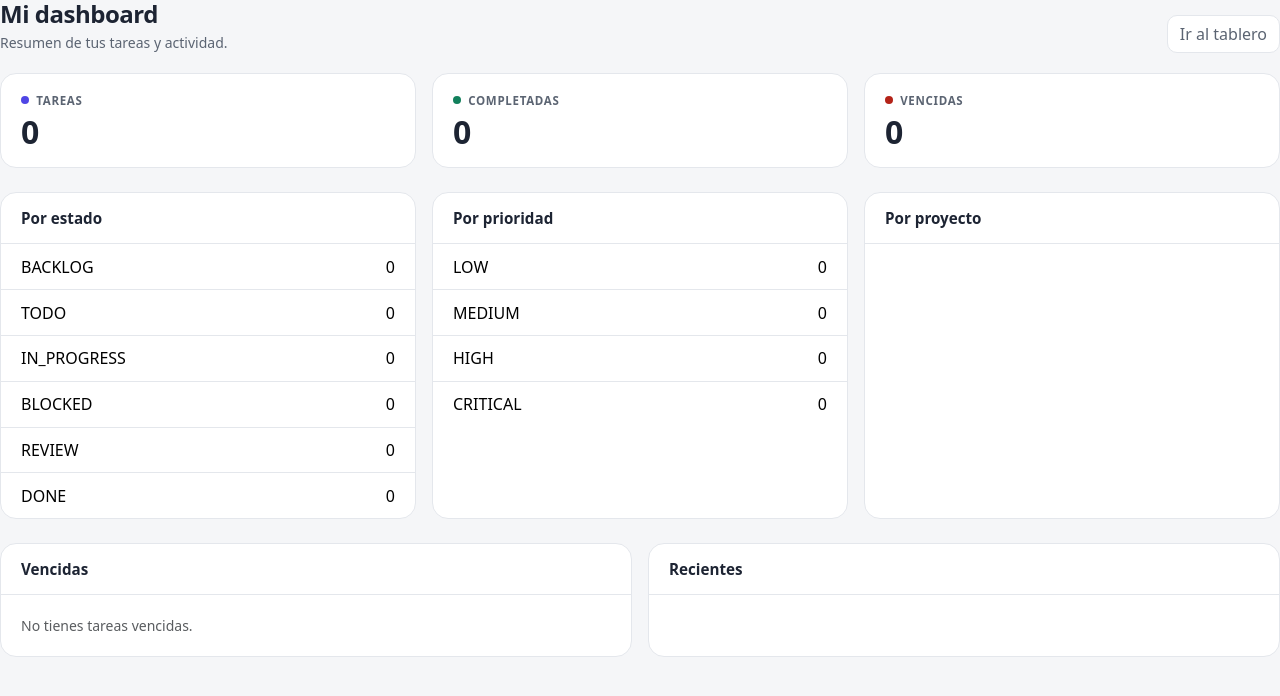
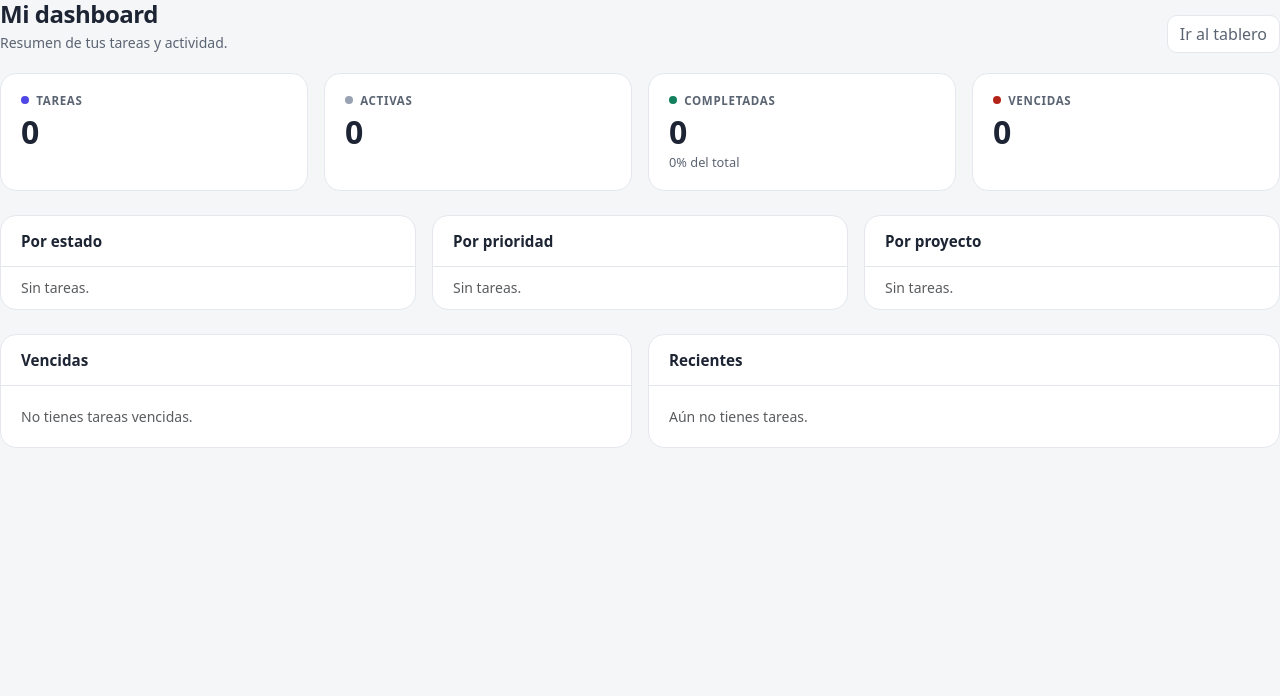
Before and after one commit to YACSCH/PersonalKanban, an ASP.NET Core app: page /Home/Dashboard in a window 1280 px wide. Shown: the top 696 px of the page. Run offline with ASP.NET Core 8, Linux system fonts and the light colour scheme; data comes from the database, SQL or seed files in the repository; the project's own start-up code is not run, and a stand-in starts its controllers and pages.

Commit message:
Dashboard: métricas completas y distribución por estado, prioridad y proyecto

```diff
--- a/Views/Home/Dashboard.cshtml
+++ b/Views/Home/Dashboard.cshtml
@@ -1,6 +1,12 @@
 @model DashboardViewModel
 @{
     ViewData["Title"] = "Dashboard";
+
+    var statusRows = Model.TasksByStatus.Where(r => r.Count > 0).ToList();
+    var priorityRows = Model.TasksByPriority.Where(r => r.Count > 0).ToList();
+    var projectRows = Model.TasksByProject.Where(r => r.Count > 0).ToList();
+    Func<int, int> percent = count =>
+        Model.TotalTasks == 0 ? 0 : (int)Math.Round(count * 100.0 / Model.TotalTasks);
 }
 
 <div class="page-head">
@@ -12,18 +18,23 @@
 </div>
 
 <div class="stat-grid">
-    <div class="stat-card">
+    <a class="stat-card" asp-controller="Home" asp-action="Index">
         <span class="stat-label">Tareas</span>
         <div class="stat-value">@Model.TotalTasks</div>
-    </div>
-    <div class="stat-card accent-success">
+    </a>
+    <a class="stat-card accent-neutral" asp-controller="Home" asp-action="Index">
+        <span class="stat-label">Activas</span>
+        <div class="stat-value">@Model.ActiveTasks</div>
+    </a>
+    <a class="stat-card accent-success" asp-controller="Home" asp-action="Index">
         <span class="stat-label">Completadas</span>
         <div class="stat-value">@Model.CompletedTasks</div>
-    </div>
-    <div class="stat-card accent-danger">
+        <div class="stat-note">@Model.CompletionRate% del total</div>
+    </a>
+    <a class="stat-card accent-danger" asp-controller="Home" asp-action="Overdue">
         <span class="stat-label">Vencidas</span>
         <div class="stat-value">@Model.OverdueCount</div>
-    </div>
+    </a>
 </div>
 
 <div class="content-grid three mb-section">
@@ -31,9 +42,24 @@
         <div class="panel-head"><h2 class="panel-title">Por estado</h2></div>
         <table class="table table-sm">
             <tbody>
-                @foreach (var row in Model.TasksByStatus)
+                @if (statusRows.Count == 0)
                 {
-                    <tr><td>@row.Key</td><td class="text-end">@row.Value</td></tr>
+                    <tr><td class="text-muted small">Sin tareas.</td></tr>
+                }
+                else
+                {
+                    @foreach (var row in statusRows)
+                    {
+                        <tr>
+                            <th scope="row" class="fw-normal">@row.Name</th>
+                            <td class="w-50">
+                                <div class="progress" style="height: 6px;">
+                                    <div class="progress-bar" style="width: @percent(row.Count)%"></div>
+                                </div>
+                            </td>
+                            <td class="text-end">@row.Count</td>
+                        </tr>
+                    }
                 }
             </tbody>
         </table>
@@ -42,9 +68,26 @@
         <div class="panel-head"><h2 class="panel-title">Por prioridad</h2></div>
         <table class="table table-sm">
             <tbody>
-                @foreach (var row in Model.TasksByPriority)
+                @if (priorityRows.Count == 0)
                 {
-                    <tr><td>@row.Key</td><td class="text-end">@row.Value</td></tr>
+                    <tr><td class="text-muted small">Sin tareas.</td></tr>
+                }
+                else
+                {
+                    @foreach (var row in priorityRows)
+                    {
+                        <tr>
+                            <th scope="row" class="fw-normal">
+                                <a asp-controller="Home" asp-action="Index" asp-route-PriorityId="@row.Id">@row.Name</a>
+                            </th>
+                            <td class="w-50">
+                                <div class="progress" style="height: 6px;">
+                                    <div class="progress-bar" style="width: @percent(row.Count)%"></div>
+                                </div>
+                            </td>
+                            <td class="text-end">@row.Count</td>
+                        </tr>
+                    }
                 }
             </tbody>
         </table>
@@ -53,9 +96,33 @@
         <div class="panel-head"><h2 class="panel-title">Por proyecto</h2></div>
         <table class="table table-sm">
             <tbody>
-                @foreach (var row in Model.TasksByProject)
+                @if (projectRows.Count == 0)
                 {
-                    <tr><td>@row.Key</td><td class="text-end">@row.Value</td></tr>
+                    <tr><td class="text-muted small">Sin tareas.</td></tr>
+                }
+                else
+                {
+                    @foreach (var row in projectRows)
+                    {
+                        <tr>
+                            <th scope="row" class="fw-normal">
+                                @if (row.Id > 0)
+                                {
+                                    <a asp-controller="Home" asp-action="Index" asp-route-ProjectId="@row.Id">@row.Name</a>
+                                }
+                                else
+                                {
+                                    @row.Name
+                                }
+                            </th>
+                            <td class="w-50">
+                                <div class="progress" style="height: 6px;">
+                                    <div class="progress-bar" style="width: @percent(row.Count)%"></div>
+                                </div>
+                            </td>
+                            <td class="text-end">@row.Count</td>
+                        </tr>
+                    }
                 }
             </tbody>
         </table>
@@ -65,33 +132,53 @@
 <div class="content-grid two">
     <section class="panel">
         <div class="panel-head"><h2 class="panel-title">Vencidas</h2></div>
-        @if (!Model.OverdueTasks.Any())
+        @if (Model.OverdueTasks.Count == 0)
         {
             <div class="panel-body text-muted small">No tienes tareas vencidas.</div>
         }
         else
         {
-            <ul class="list-group list-group-flush">
+            <div class="list-group list-group-flush">
                 @foreach (var task in Model.OverdueTasks)
                 {
-                    <li class="list-group-item d-flex justify-content-between gap-3">
-                        <span>#@task.Id · @task.Title</span>
-                        <span class="text-danger small text-nowrap">@task.DueDate?.ToString("dd/MM/yyyy HH:mm")</span>
-                    </li>
+                    <button type="button"
+                            class="list-group-item list-group-item-action d-flex justify-content-between align-items-start gap-3 w-100 text-start"
+                            data-modal-url="@Url.Action("Details", "Tasks", new { id = task.Id })">
+                        <span>
+                            <span class="d-block fw-semibold">#@task.Id · @task.Title</span>
+                            <span class="small text-muted">@task.Priority.Name · @(task.Project?.Name ?? "Sin proyecto")</span>
+                        </span>
+                        <span class="small text-danger text-nowrap">@task.DueDate?.ToString("dd/MM/yyyy")</span>
+                    </button>
                 }
-            </ul>
+            </div>
         }
     </section>
     <section class="panel">
         <div class="panel-head"><h2 class="panel-title">Recientes</h2></div>
-        <ul class="list-group list-group-flush">
-            @foreach (var task in Model.RecentTasks)
-            {
-                <li class="list-group-item d-flex justify-content-between gap-3">
-                    <span>#@task.Id · @task.Title</span>
-                    <span class="badge tag-chip">@task.Status.Name</span>
-                </li>
-            }
-        </ul>
+        @if (Model.RecentTasks.Count == 0)
+        {
+            <div class="panel-body text-muted small">Aún no tienes tareas.</div>
+        }
+        else
+        {
+            <div class="list-group list-group-flush">
+                @foreach (var task in Model.RecentTasks)
+                {
+                    <button type="button"
+                            class="list-group-item list-group-item-action d-flex justify-content-between align-items-start gap-3 w-100 text-start"
+                            data-modal-url="@Url.Action("Details", "Tasks", new { id = task.Id })">
+                        <span>
+                            <span class="d-block fw-semibold">#@task.Id · @task.Title</span>
+                            <span class="small text-muted">@task.Priority.Name · @(task.Project?.Name ?? "Sin proyecto")</span>
+                        </span>
+                        <span class="text-end">
+                            <span class="badge tag-chip d-block mb-1">@task.Status.Name</span>
+                            <span class="small text-muted text-nowrap">@((task.UpdatedAt ?? task.CreatedAt).ToString("dd/MM/yyyy"))</span>
+                        </span>
+                    </button>
+                }
+            </div>
+        }
     </section>
 </div>
--- a/wwwroot/css/site.css
+++ b/wwwroot/css/site.css
@@ -241,10 +241,20 @@ a:hover {
 }
 
 .stat-card {
+    display: block;
     background: var(--surface);
     border: 1px solid var(--border);
     border-radius: var(--radius);
     padding: 1.1rem 1.25rem;
+    color: inherit;
+    text-decoration: none;
+}
+
+a.stat-card:hover {
+    border-color: var(--brand);
+    box-shadow: var(--shadow-sm);
+    color: inherit;
+    text-decoration: none;
 }
 
 .stat-label {
@@ -285,6 +295,12 @@ a:hover {
     font-weight: 700;
     letter-spacing: -.03em;
     line-height: 1.1;
+}
+
+.stat-note {
+    margin-top: .2rem;
+    color: var(--muted);
+    font-size: .8rem;
 }
 
 /* ---------- Filter bar ---------- */
```
Also changed, not shown: Services/DashboardService.cs (+45 -35 lines), Tests/DashboardTests.cs (added, +83 -0 lines), ViewModels/DashboardViewModel.cs (+13 -3 lines).
